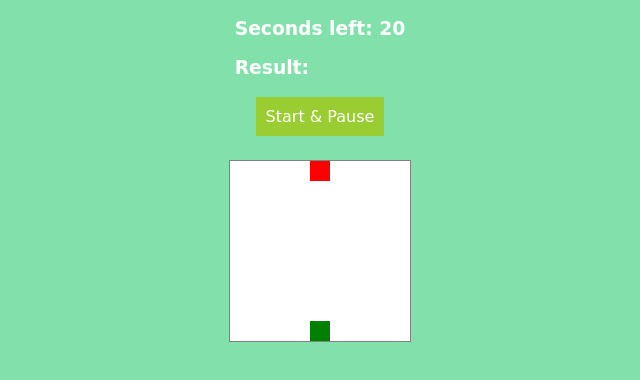
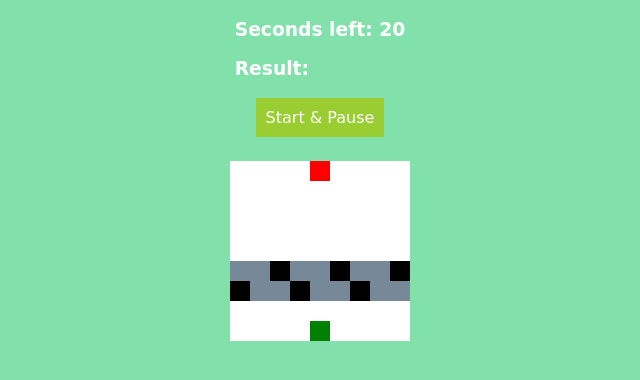
Before and after one commit to anarsafar/frogger-game, a website built with webpack: page src/index.html in a window 1280 px wide. Shown: the part 270-650 px from the top of the page, without its empty margins (320-960 px from the left). Built offline with nearby package versions, Linux system fonts and the light colour scheme; a web font is replaced by a local one.

Commit message:
added car styles

```diff
--- a/src/main.css
+++ b/src/main.css
@@ -4,7 +4,7 @@ body {
   margin: 0;
   padding: 0;
   font-family: "Hubballi", cursive;
-  background-color: #82E0AA;
+  background-color: #82e0aa;
   color: white;
 }
 
@@ -27,7 +27,6 @@ button {
 .game-container {
   width: 180px;
   height: 180px;
-  border: 1px solid gray;
   display: flex;
   flex-wrap: wrap;
   background: white;
@@ -47,6 +46,15 @@ button {
   background-color: red;
 }
 
+.c1 {
+  background-color: black;
+}
+
+.c2,
+.c3 {
+  background-color: lightslategray;
+}
+
 .frog {
   background-color: green;
 }
```
